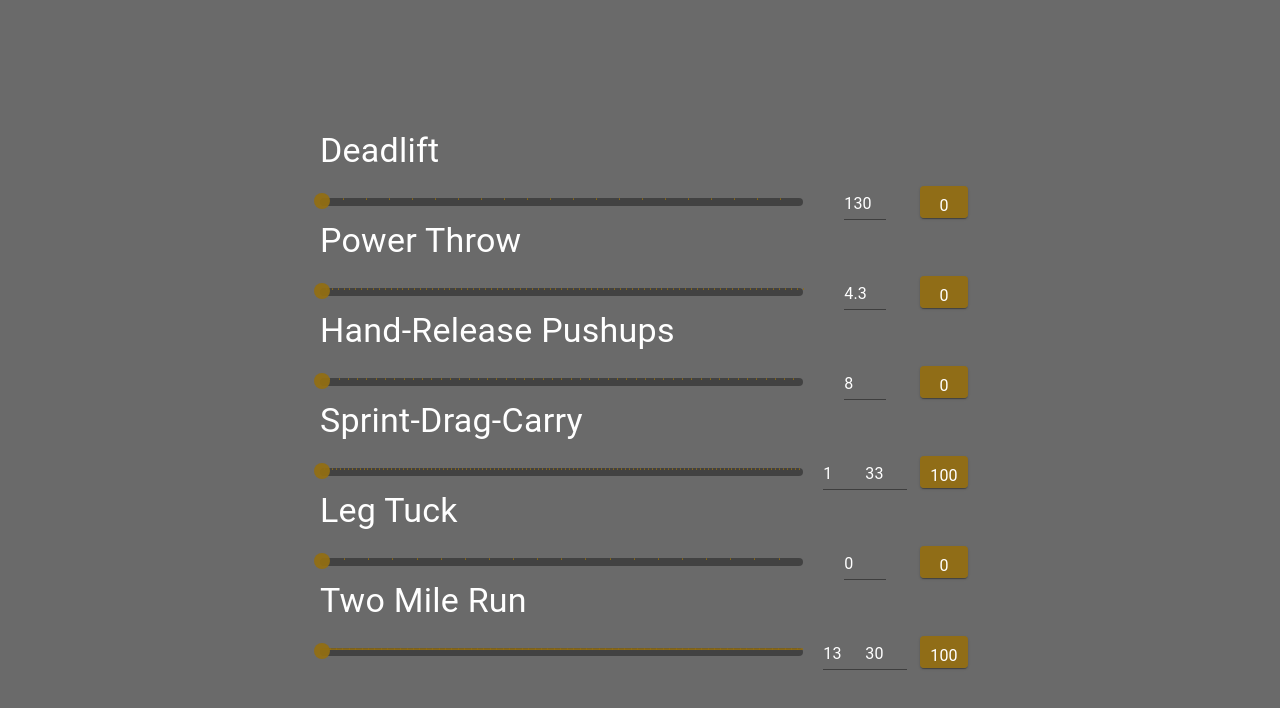
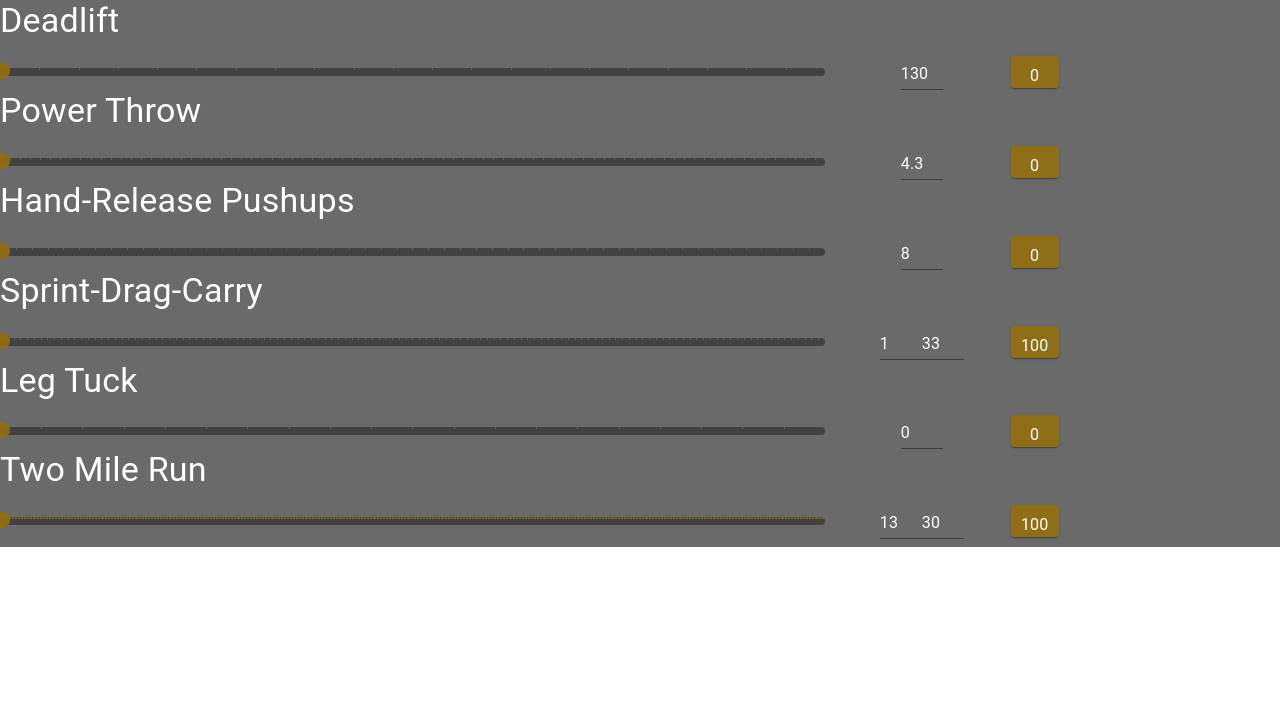
Before and after one commit to aanand3/acftcalc, a React (Create React App) app: page / in a window 1280 px wide. Shown: the top 708 px of the page. Built offline with nearby package versions, Linux system fonts and the light colour scheme.

Commit message:
added mobile view

```diff
--- a/src/App.css
+++ b/src/App.css
@@ -1,5 +1,8 @@
 .App {
   text-align: center;
+  background-color: #6a6a6a;
+  color: white;
+  font-size: calc(10px + 2vmin);
 }
 
 .App-logo {
--- a/src/App.js
+++ b/src/App.js
@@ -13,7 +13,6 @@ function App()
 {
   return (
     <div className="App">
-      <header className="App-header">
         <EventSlider
           eventName="Deadlift"
           min={130}
@@ -56,8 +55,6 @@ function App()
           step={1}
           fileName={TMRFile}
         />
-      </header>
-
     </div>
   );
 }
--- a/src/Components/EventSlider.js
+++ b/src/Components/EventSlider.js
@@ -113,11 +113,11 @@ export default function EventSlider(props)
     }
 
     return (
-        <Box className={classes.root} width="50%">
+        <Box className={classes.root}>
             <Typography variant="h4" id="input-slider" gutterBottom>
                 {props.eventName}
             </Typography>
-            <Grid container spacing={2} alignItems="center">
+            <Grid container spacing={2} alignItems="center" lg={10}>
                 <Grid item xs>
                     <ACFTSlider
                         value={typeof value === 'number' ? value : 0}
--- a/src/Components/TimeSlider.js
+++ b/src/Components/TimeSlider.js
@@ -147,11 +147,11 @@ export default function TimeSlider(props)
     }
 
     return (
-        <Box className={classes.root} width = "50%">
+        <Box className={classes.root} >
             <Typography variant="h4" id="input-slider" gutterBottom>
                 {props.eventName}
             </Typography>
-            <Grid container spacing={2} alignItems="center">
+            <Grid container spacing={2} alignItems="center" lg={10}>
                 <Grid item xs>
                     <ACFTSlider
                         value={value}
```
